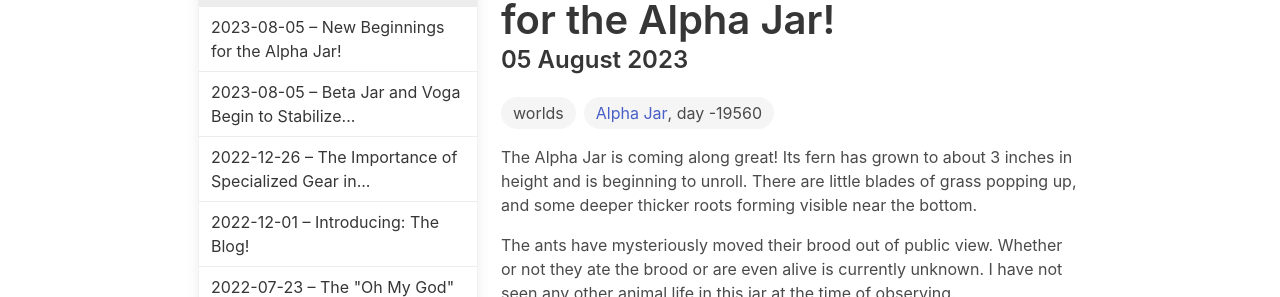
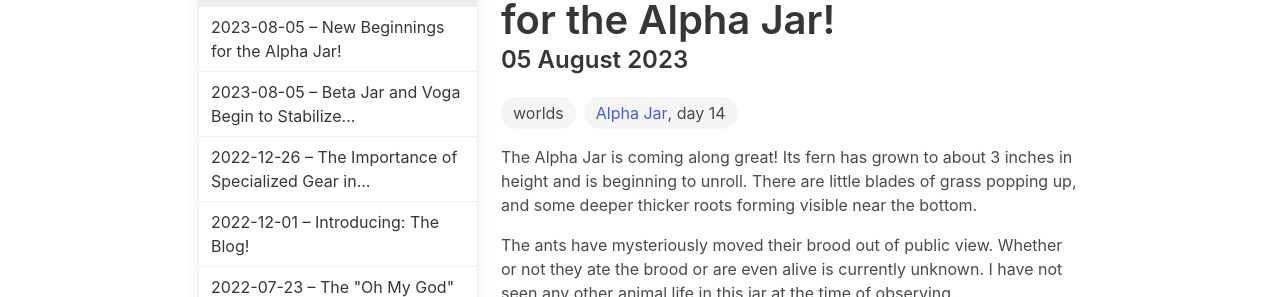
Before and after one commit to itsmaxymoo/itsmaxymoo.com, a Jekyll site: the page built from blog.html, in a window 1280 px wide. Shown: the part 148-445 px from the top of the page. Built offline with Jekyll 4.4.1, drawn with Linux system fonts in a browser that asks for light colours; some of the changed lines change nothing that is shown.

Commit message:
fix jar day span calculation bug

```diff
--- a/_includes/post.html
+++ b/_includes/post.html
@@ -23,7 +23,7 @@
 			<span class="{{ tag_class }}">
 				{% include world/link.html world=worl %}
 				{% assign world_to_calc = site.worlds | where_exp: "item", "item.slug == worl" | first %}
-				, day {% include world/calc_days.html post=page world=world_to_calc %}
+				, day {% include world/calc_days.html post=include.post world=world_to_calc %}
 			</span>
 			{% endfor %}
 		{% endif %}
```
